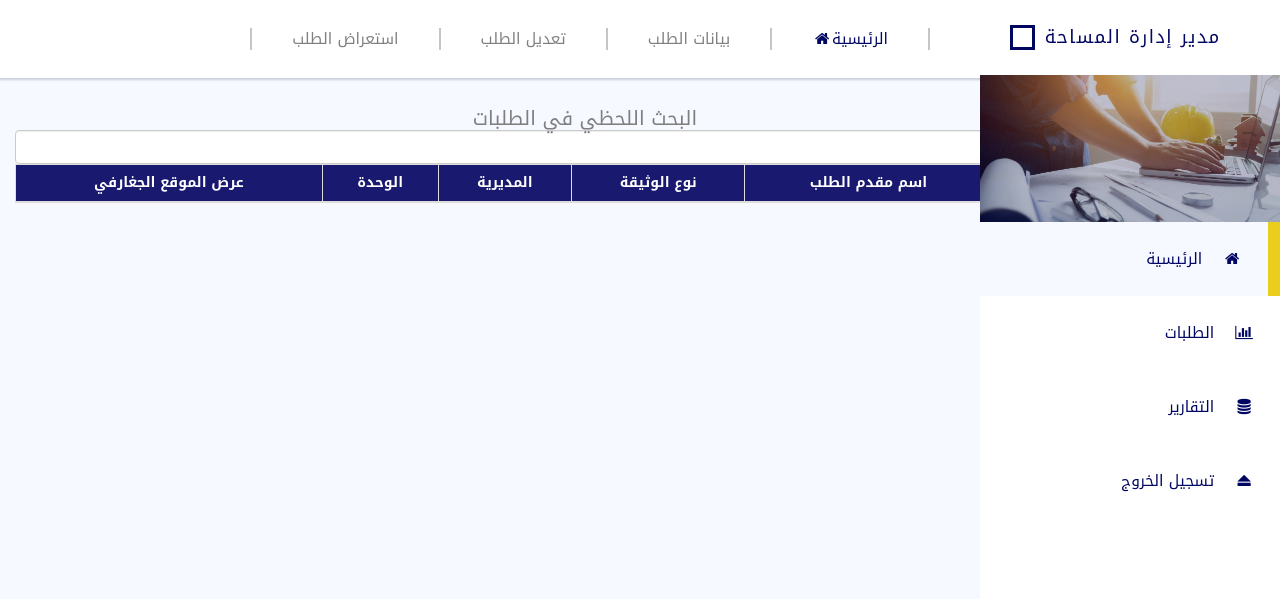
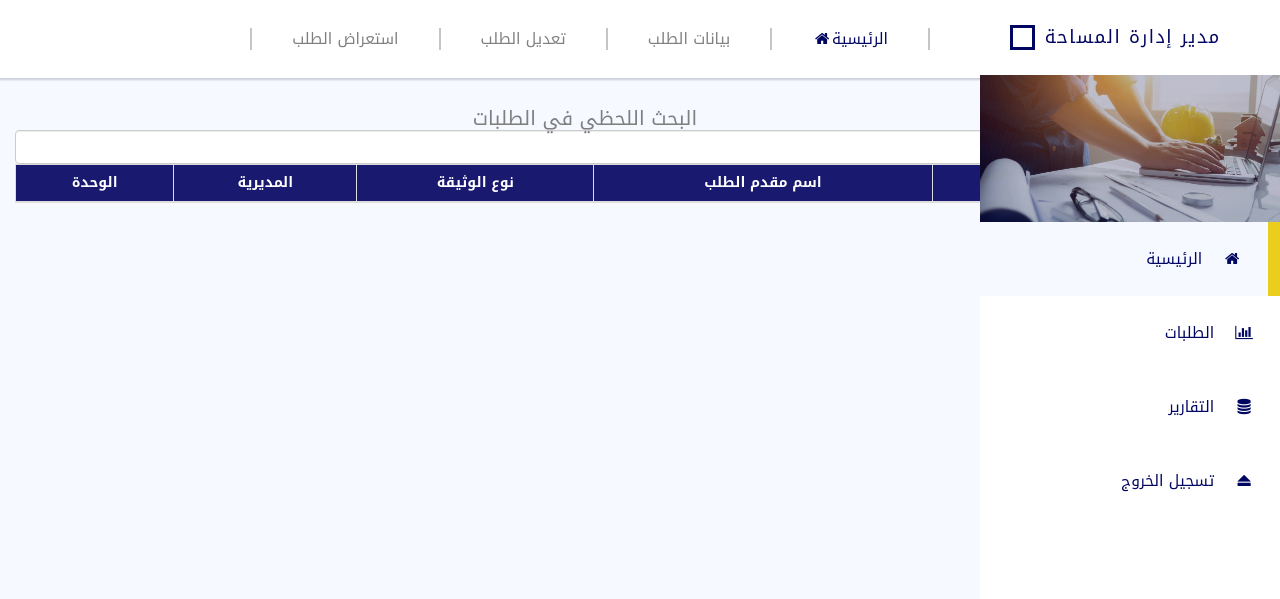
Before and after one commit to jamaly1882/project-lab, a Django app: page /show_convert_to_mashi_from_fero_nah_adrah in a window 1280 px wide. Shown: the top 599 px of the page. Run offline with Django 4.2, Linux system fonts and the light colour scheme; the visitor is signed in with stand-in values (Sample User, id 1); data that the repository does not hold is empty; some libraries are stand-ins or nearby versions; some web fonts are replaced.

Commit message:
delet_next

```diff
--- a/masha/templates/masha/show_convert_to_mashi_from_fero_nah_aldarha.html
+++ b/masha/templates/masha/show_convert_to_mashi_from_fero_nah_aldarha.html
@@ -122,9 +122,7 @@ window.addEventListener('popstate', function(event) {
 
 
 
-
-                  <th>عرض الموقع  الجغارفي</th>
-                  <th>الوحدة</th>
+                                 <th>الوحدة</th>
 
                 <th>المديرية</th>
                  <th>نوع الوثيقة</th>
```
